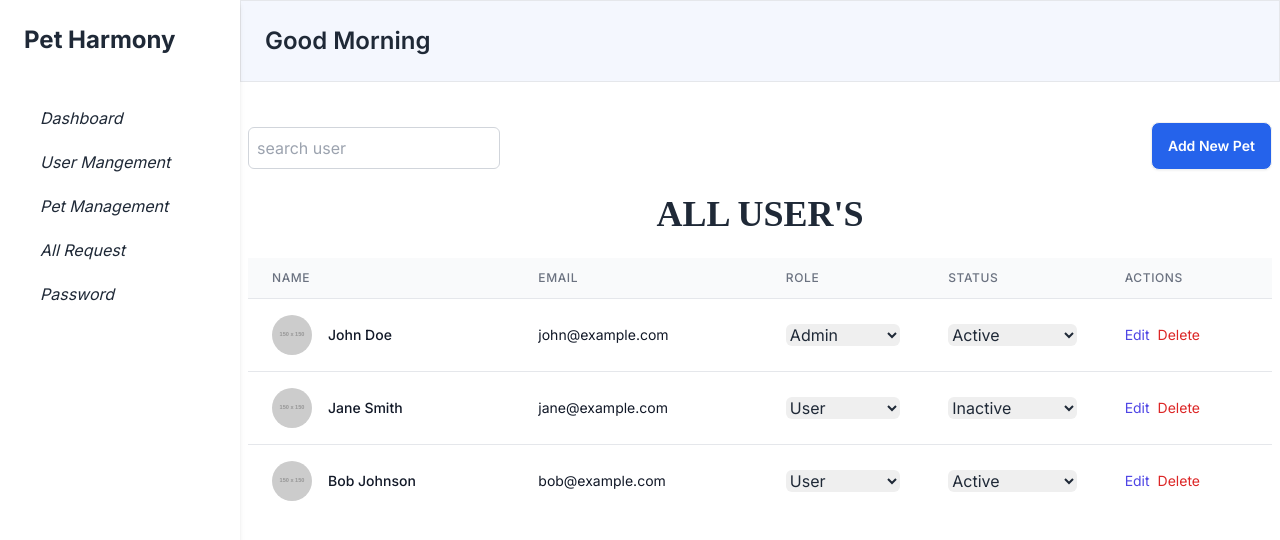
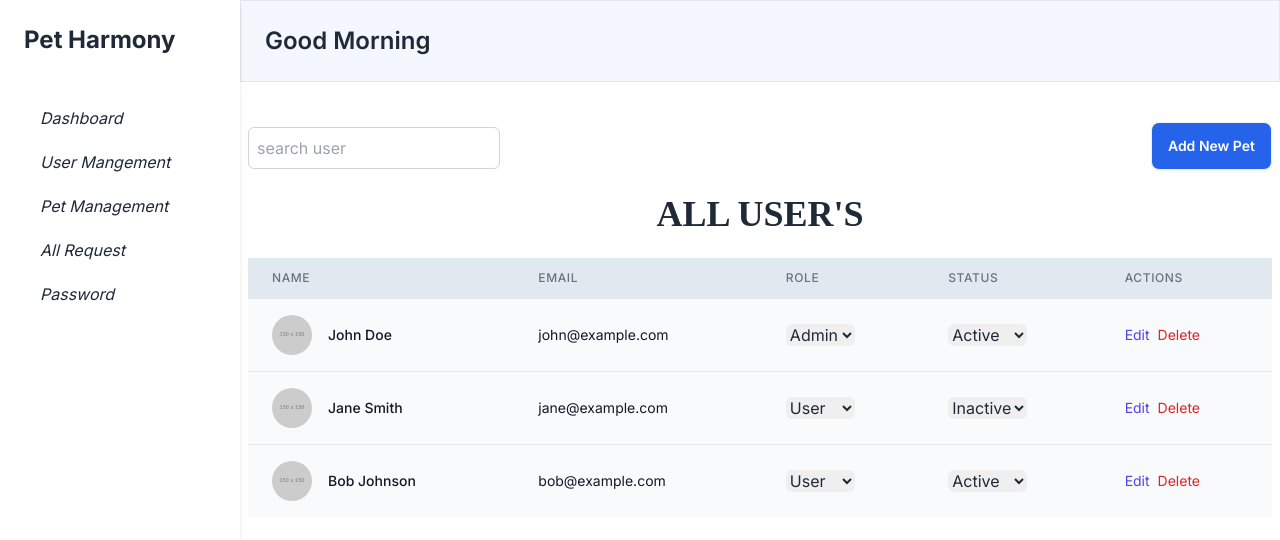
Before and after one commit to JAHIDHASAN05/Pet-Harmony, a Next.js app: page /dashboard/user-management in a window 1280 px wide. Shown: the top 540 px of the page. Built offline with nearby package versions, Linux system fonts and the light colour scheme.

Commit message:
modified user management dashboard intial desing

```diff
--- a/src/app/(withDashbaordLayout)/dashboard/user-management/page.tsx
+++ b/src/app/(withDashbaordLayout)/dashboard/user-management/page.tsx
@@ -96,8 +96,8 @@ const UserManagementPage = () => {
       <h1 className="rancho-regular text-center uppercase text-4xl font-bold my-6">
         All user&apos;s
       </h1>
-      <table className="min-w-full divide-y divide-gray-200">
-        <thead className="bg-gray-50">
+      <table className="min-w-full divide-y divide-gray-200 " >
+        <thead className="bg-slate-200">
           <tr>
             <th
               scope="col"
@@ -131,7 +131,7 @@ const UserManagementPage = () => {
             </th>
           </tr>
         </thead>
-        <tbody className="bg-white divide-y divide-gray-200">
+        <tbody className=" divide-y divide-gray-200 bg-slate-50">
           {users.map((user) => (
             <tr key={user.id}>
               <td className="px-6 py-4 whitespace-nowrap">
@@ -157,8 +157,8 @@ const UserManagementPage = () => {
               </td>
               <td className="px-6 py-4 whitespace-nowrap">
                 <select
-                  className="block w-full border-gray-300 focus:ring-indigo-500 focus:border-indigo-500 rounded-md"
-                  value={user.role}
+                  className="block w-max  border-gray-300 focus:ring-indigo-500 focus:border-indigo-500 rounded-md"
+                  defaultValue={user.role}
                   onChange={(e) => handleRoleChange(user.id, e.target.value)}
                 >
                   <option value="Admin">Admin</option>
@@ -167,8 +167,8 @@ const UserManagementPage = () => {
               </td>
               <td className="px-6 py-4 whitespace-nowrap">
                 <select
-                  className="block w-full border-gray-300 focus:ring-indigo-500 focus:border-indigo-500 rounded-md"
-                  value={user.status}
+                  className="block w-max border-gray-300 focus:ring-indigo-500 focus:border-indigo-500 rounded-md"
+                  defaultValue={user.status}
                   onChange={(e) => handleStatusChange(user.id, e.target.value)}
                 >
                   <option value="Active">Active</option>
```
